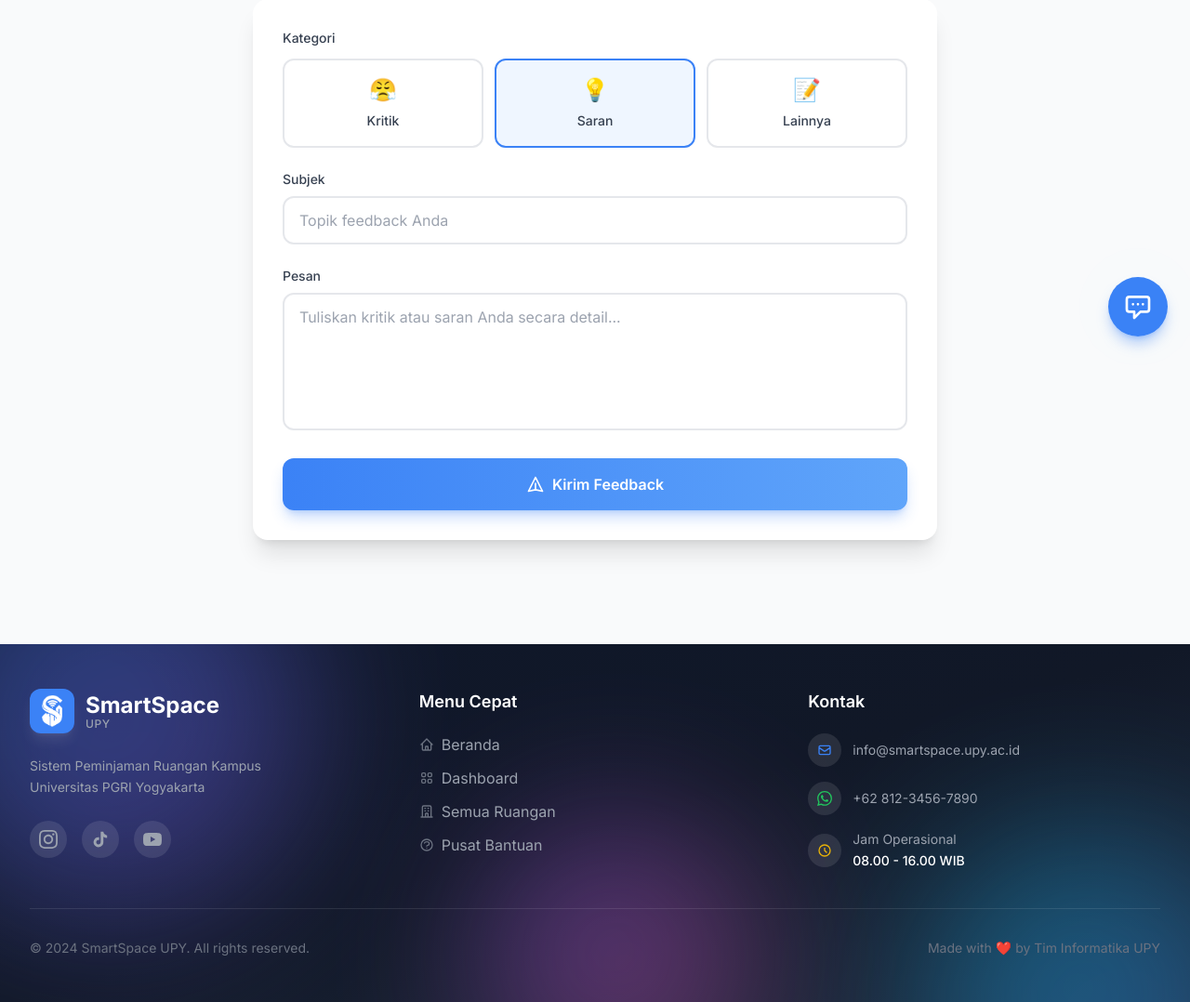
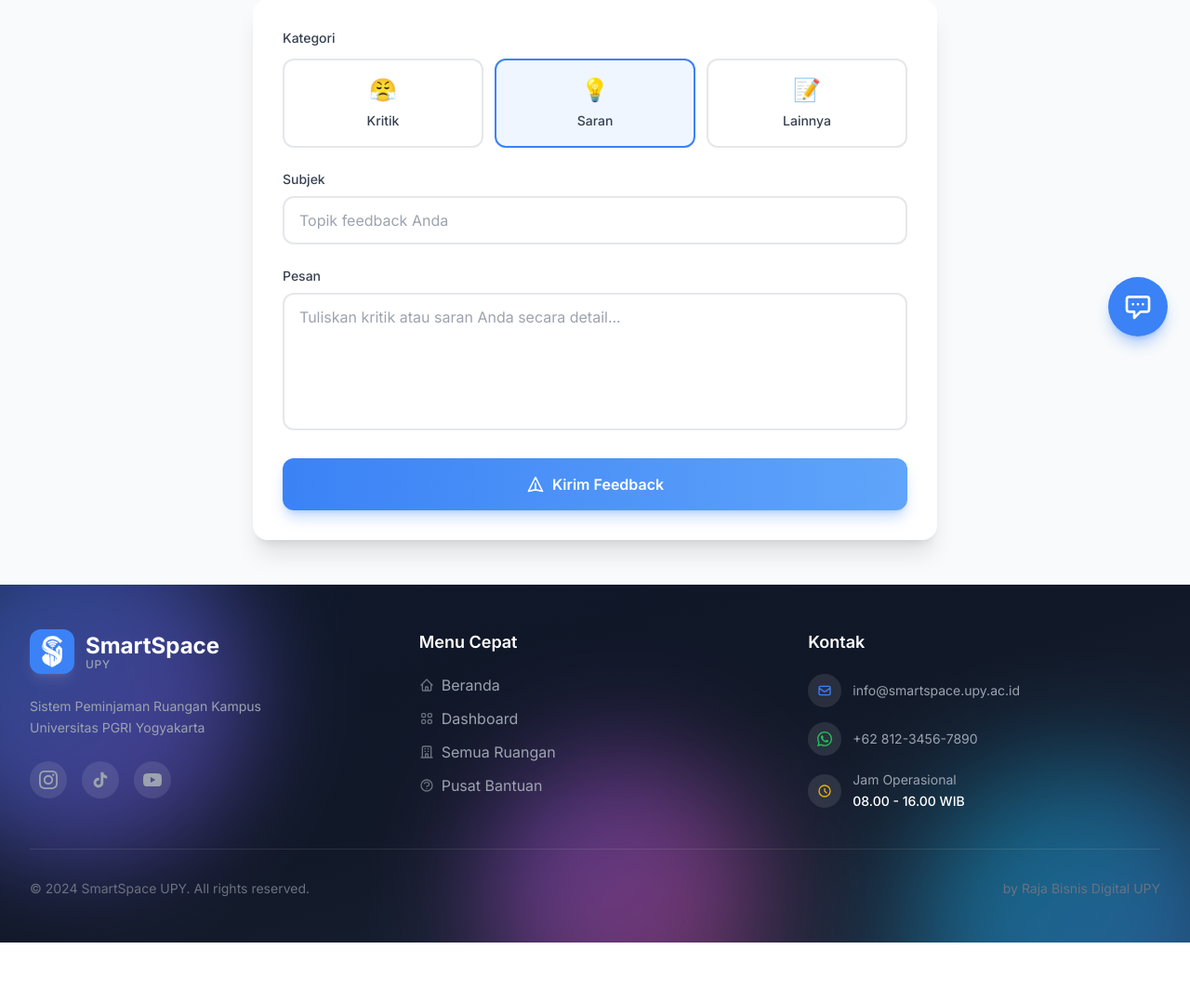
Before and after one commit to dickoadityaazhar20/smartspace-upy, a Django app: page /feedback/ in a window 1280 px wide. Shown: the part 414-1492 px from the top of the page at 93% size. After the commit the page ends 1428 px from the top, so only its background shows below. Run offline with Django 5.2, Linux system fonts and the light colour scheme; some libraries are stand-ins or nearby versions.

Commit message:
Fix: Remove footer gap, update credits, enhance animation

```diff
--- a/templates/base.html
+++ b/templates/base.html
@@ -406,7 +406,7 @@
     </main>
 
     <!-- Premium Footer with Mesh Gradient Animation -->
-    <footer class="relative bg-gradient-to-br from-slate-900 via-gray-900 to-slate-800 mt-16 overflow-hidden">
+    <footer class="relative bg-gradient-to-br from-slate-900 via-gray-900 to-slate-800 overflow-hidden">
         <!-- Animated Mesh Gradient Blobs -->
         <div class="absolute inset-0 overflow-hidden pointer-events-none">
             <div class="footer-blob footer-blob-1"></div>
@@ -573,7 +573,7 @@
             <!-- Copyright Bar -->
             <div class="border-t border-white/10 mt-10 pt-8 flex flex-col md:flex-row justify-between items-center">
                 <p class="text-sm text-gray-500">&copy; 2024 SmartSpace UPY. All rights reserved.</p>
-                <p class="text-sm text-gray-500 mt-2 md:mt-0">Made with ❤️ by Tim Informatika UPY</p>
+                <p class="text-sm text-gray-500 mt-2 md:mt-0">by Raja Bisnis Digital UPY</p>
             </div>
         </div>
     </footer>
@@ -583,9 +583,9 @@
         .footer-blob {
             position: absolute;
             border-radius: 50%;
-            filter: blur(80px);
-            opacity: 0.4;
-            animation: footerMorph 20s ease-in-out infinite;
+            filter: blur(60px);
+            opacity: 0.5;
+            animation: footerMorph 15s ease-in-out infinite;
         }
 
         .footer-blob-1 {
```
